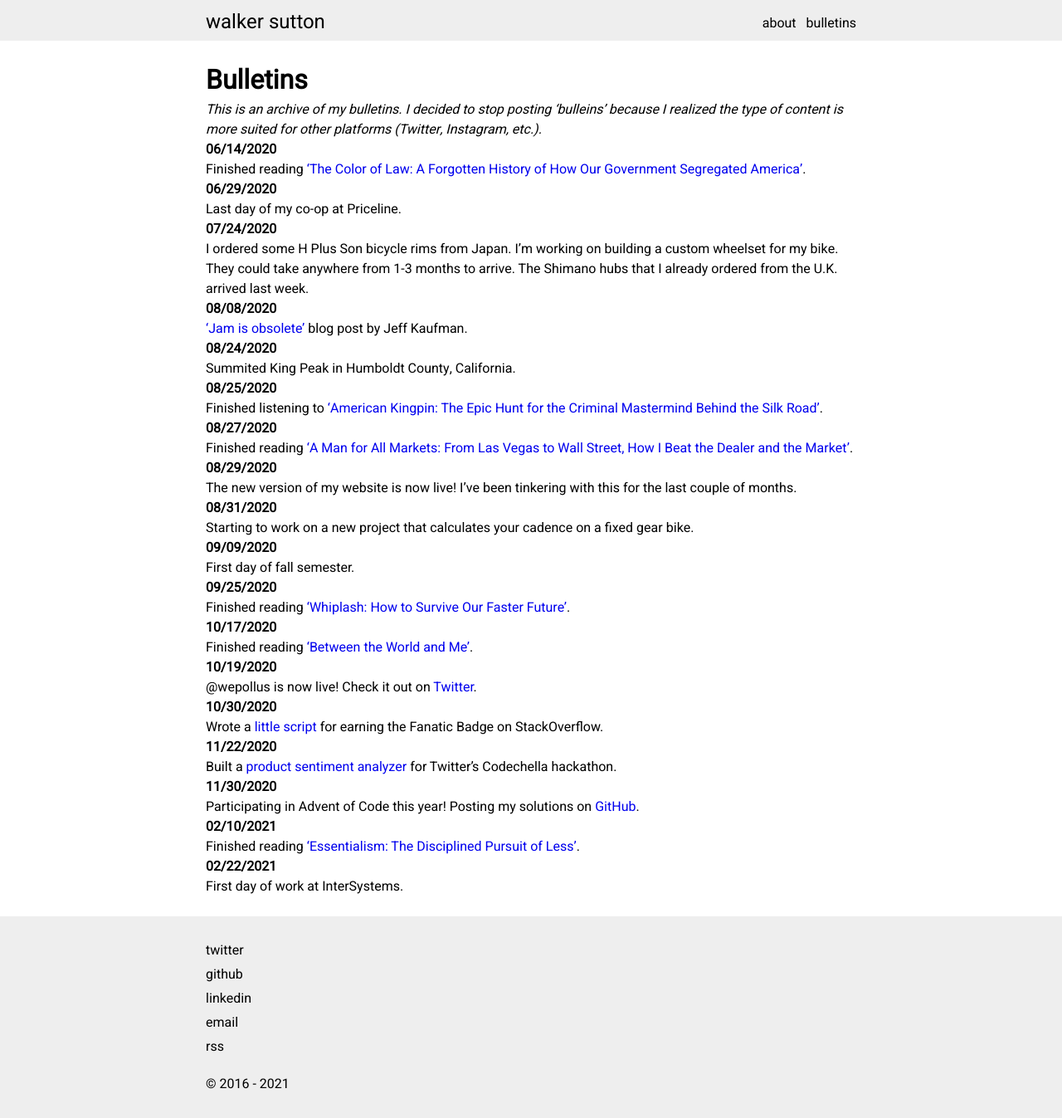
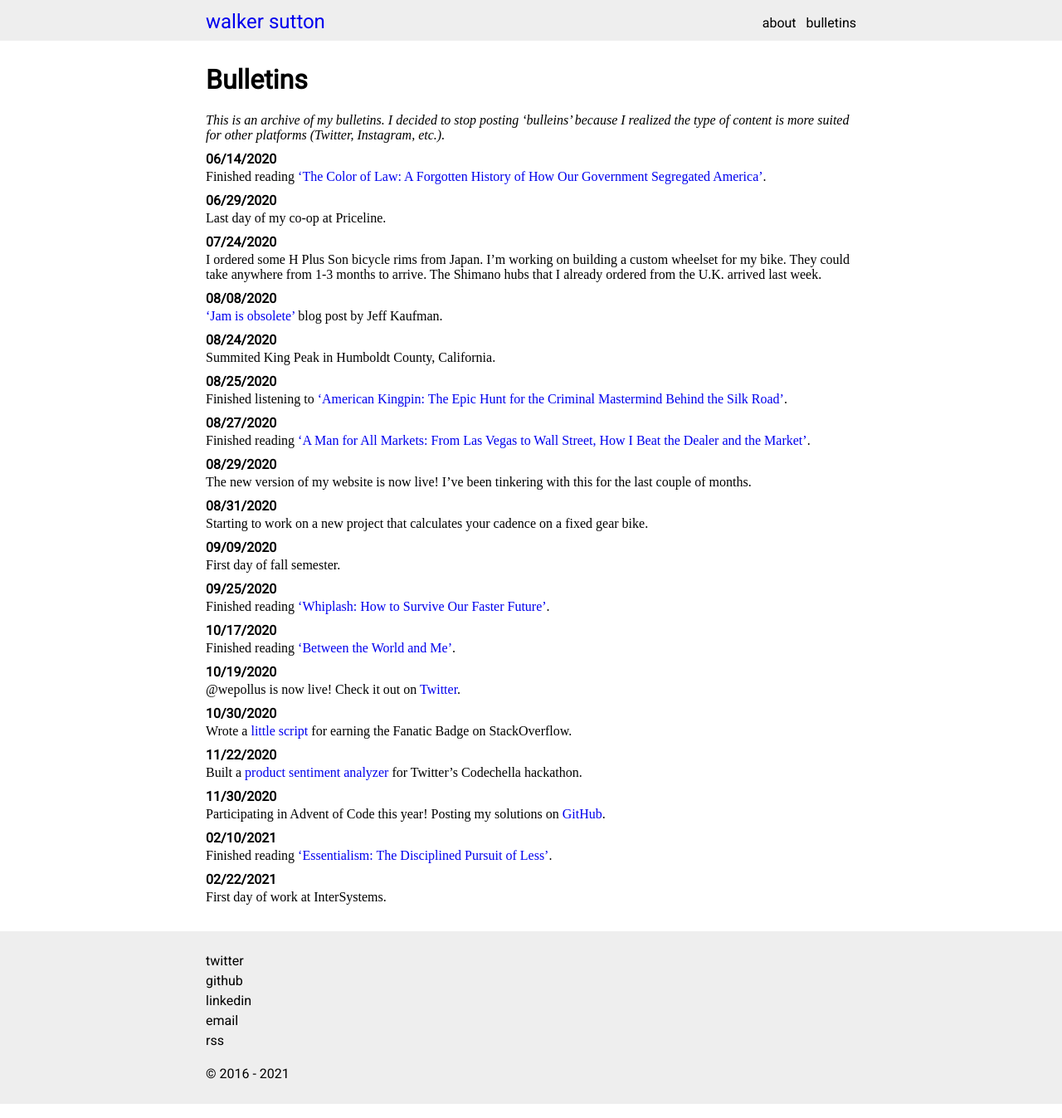
Before and after one commit to walkersutton/walkersutton.github.io, a Jekyll site: the page built from bulletins.md, in a window 1280 px wide. Shown: the whole page at 83% size. Built offline with Jekyll 4.4.1, drawn with Linux system fonts in a browser that asks for light colours; some web fonts are replaced.

Commit message:
padding and fonts

```diff
--- a/_sass/lists.scss
+++ b/_sass/lists.scss
@@ -1,9 +1,4 @@
 /* lists */
-
-ul li {
-	margin-top: 5px;
-	margin-bottom: 5px;
-}
 
 ul {
 	margin-left: 18px;
--- a/_sass/main.scss
+++ b/_sass/main.scss
@@ -21,7 +21,17 @@
 * {
 	margin: 0px;
 	padding: 0px;
+
+}
+h1, h2, h3, h4, h5 {
 	font-family: 'Heebo', sans-serif;
+}
+h1, h2 {
+	margin-bottom: .5em;
+}
+p {
+	font-family: 'STIX Two Math', serif;
+	margin-bottom: .5em;
 }
 a {
 	// color: var(--link-color);
--- a/_sass/nav.scss
+++ b/_sass/nav.scss
@@ -6,8 +6,11 @@
 	max-width: var(--nav-width);
 	margin-left: auto;
 	margin-right: auto;
-	a {
-		color: var(--main-text-color);
+	span, li, a {
+		font-family: 'Heebo', sans-serif !important;
+		a {
+			color: var(--main-text-color);
+		}
 	}
 	a:visited {
 		color: var(--main-text-color);
@@ -33,7 +36,7 @@
 .short-head {
 	display: none;
 }
-.header h1, .header span {
+.header span {
 	font-weight: 400;
 	font-size: 1.5em;
 	margin-top: 9px;
```
